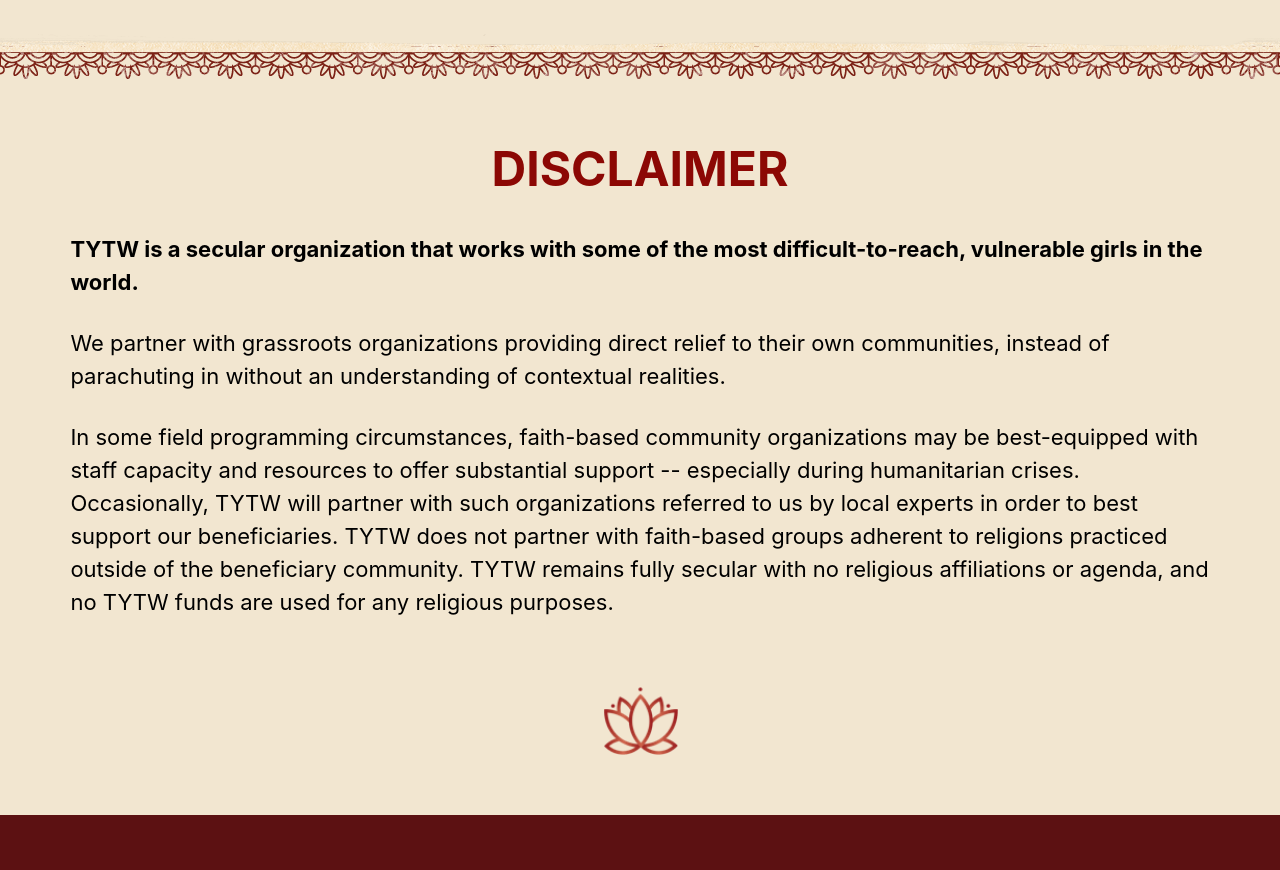
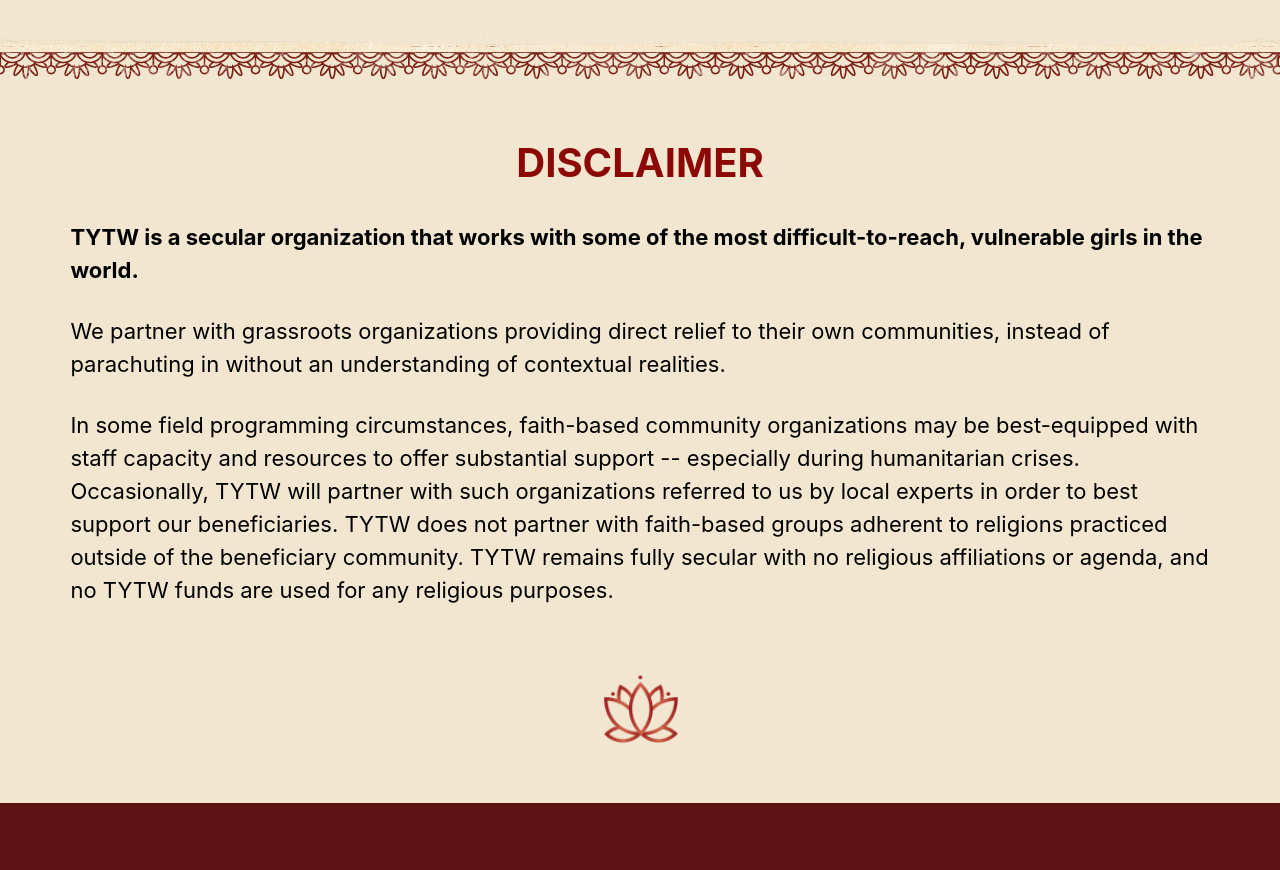
Before and after one commit to zubayer-salehin/tooyoungtowed-client-side, a React (Create React App) app: page /about_us in a window 1280 px wide. Shown: the part 3220-4090 px from the top of the page. Built offline with nearby package versions, Linux system fonts and the light colour scheme; grey boxes are pictures that could not be loaded.

Commit message:
font-size changes

```diff
--- a/src/pages/Main/AboutUs/AboutUs.js
+++ b/src/pages/Main/AboutUs/AboutUs.js
@@ -155,7 +155,7 @@
       </div>
 
       <div class="max-w-[1140px] w-[89%] mx-auto pt-[53px] pb-[40px] flex flex-col gap-7 ">
-        <h1 class="text-center lg:text-[48px] md:text-[36px] text-[30px] font-bold text-[#8c0804]">
+        <h1 class="text-center lg:text-[40px] md:text-[36px] text-[30px] font-bold text-[#8c0804]">
           DISCLAIMER
         </h1>
         <p className="md:text-[22px] text-[18px] font-bold">
```
